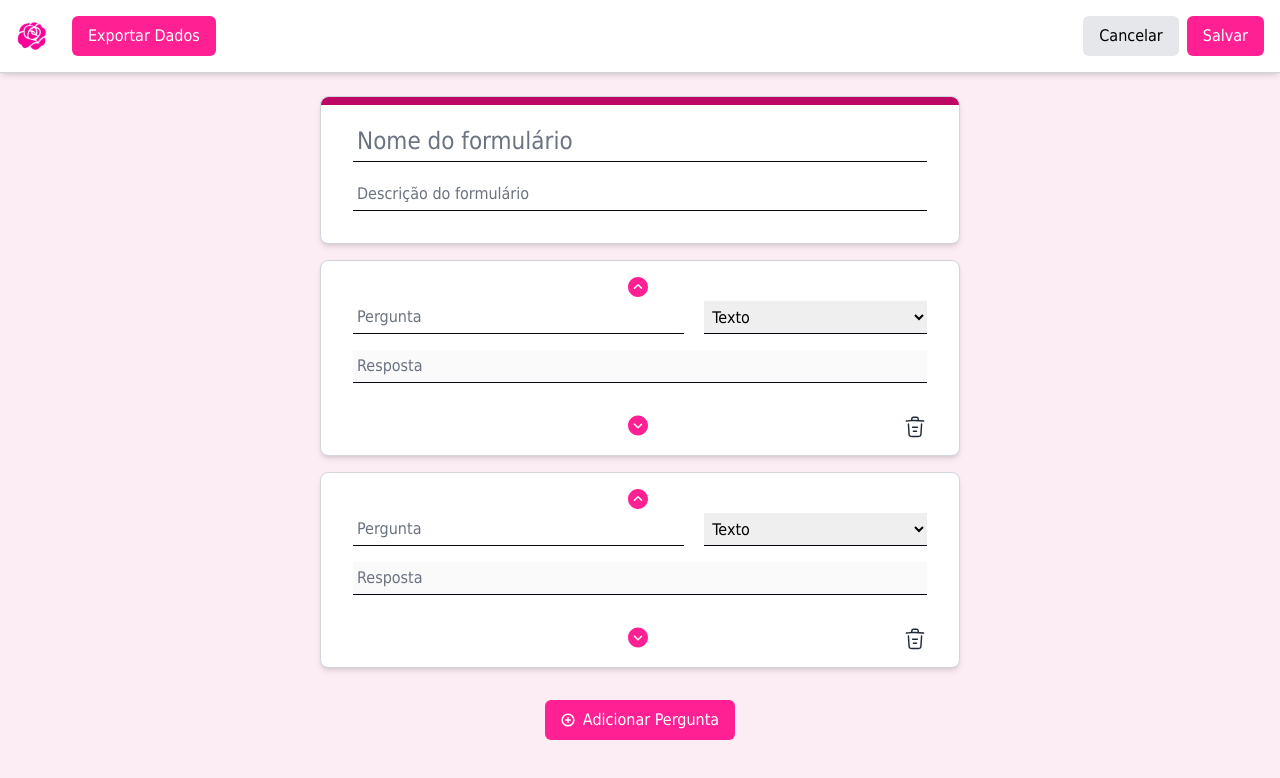
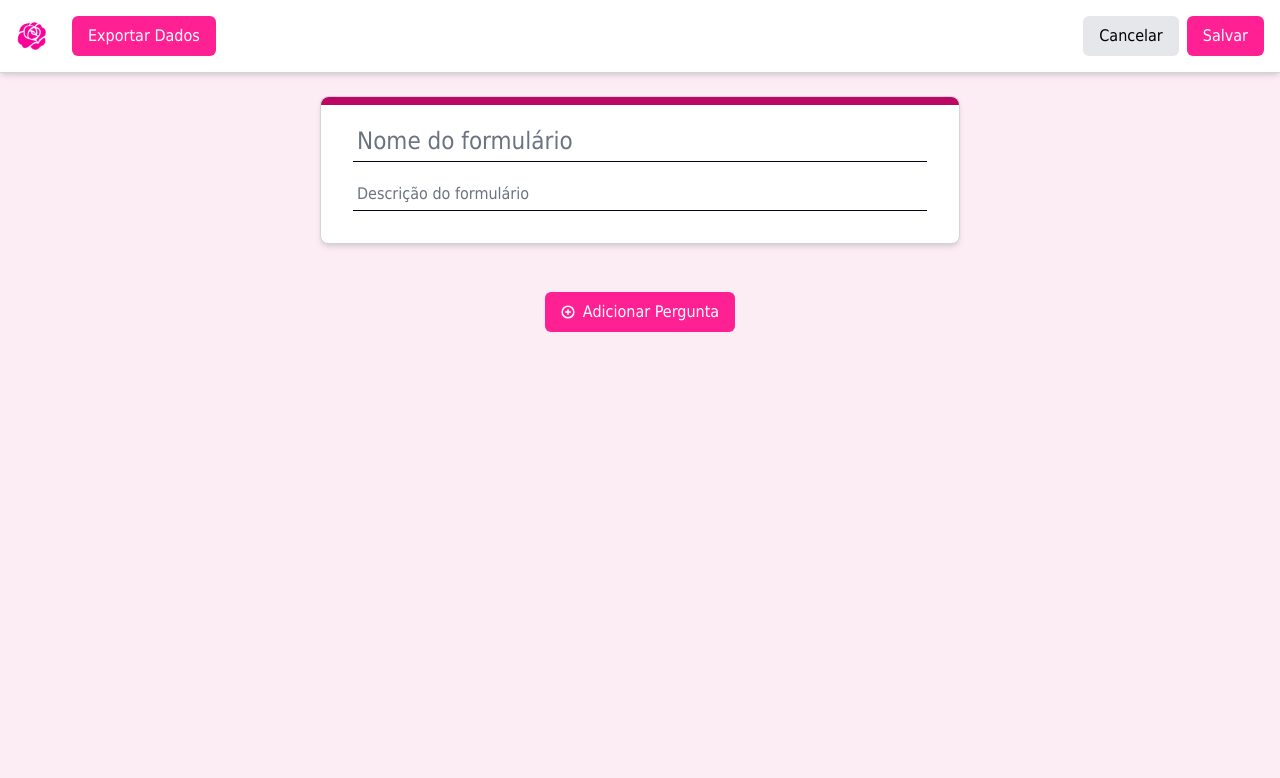
Before and after one commit to 1kow1/red_fem_front_end, a React (Vite) app: page /editform in a window 1280 px wide. Shown: the top 778 px of the page. Built offline with nearby package versions, Linux system fonts and the light colour scheme.

Commit message:
Update EditForm.jsx

```diff
--- a/src/pages/EditForm.jsx
+++ b/src/pages/EditForm.jsx
@@ -5,7 +5,7 @@ import Input from "../components/Input";
 import { useState } from "react";
 import { AnswerTexto, AnswerSimNao, AnswerMultipla, AnswerUnica } from "../components/Answer";
 
-function Headbar() {
+function Headbar({ onSave }) {
   return <>
     <div className="flex flex-row justify-between items-center p-4 border-b border-gray-300
       shadow-md fixed bg-white w-full"
@@ -18,7 +18,7 @@ function Headbar() {
       </div>
       <div className="flex flex-row gap-2">
         <ButtonSecondary>Cancelar</ButtonSecondary>
-        <ButtonPrimary>Salvar</ButtonPrimary>
+        <ButtonPrimary onClick={onSave}>Salvar</ButtonPrimary>
       </div>
     </div>
   </>
@@ -32,8 +32,8 @@ function Card({ children, className }) {
   </>
 }
 
-function Question({ className }) {
-  const [questionType, setQuestionType] = useState("texto");
+function Question({ className, type, onDelete }) {
+  const [questionType, setQuestionType] = useState(type);
   return <>
     <Card className={`py-4 px-8 flex flex-col items-center ${className}`}>
       <IconButton>
@@ -52,21 +52,21 @@ function Question({ className }) {
             value={questionType}
             onChange={(e) => setQuestionType(e.target.value)}
           >
-            <option value="texto">Texto</option>
-            <option value="sim_nao">Sim ou Não</option>
-            <option value="multipla_escolha">Múltipla Escolha</option>
-            <option value="selecao_unica">Seleção Única</option>
+            <option value="Textual">Texto</option>
+            <option value="Dicotomica">Sim ou Não</option>
+            <option value="Multipla_Escolha">Múltipla Escolha</option>
+            <option value="Selecao_Unica">Seleção Única</option>
           </select>
         </div>
 
-        {questionType === "texto" && <AnswerTexto />}
-        {questionType === "sim_nao" && <AnswerSimNao />}
-        {questionType === "multipla_escolha" && <AnswerMultipla name="multipla" />}
-        {questionType === "selecao_unica" && <AnswerUnica name="unica" />}
+        {questionType === "Textual" && <AnswerTexto />}
+        {questionType === "Dicotomica" && <AnswerSimNao />}
+        {questionType === "Multipla_Escolha" && <AnswerMultipla name="multipla" />}
+        {questionType === "Selecao_Unica" && <AnswerUnica name="unica" />}
       </div>
 
       <div className="w-full h-0 flex justify-end">
-        <IconButton>
+        <IconButton onClick={onDelete}>
           <DeleteIcon className="hover:text-redfemActionPink text-gray-800" />
         </IconButton>
       </div>
@@ -79,9 +79,36 @@ function Question({ className }) {
 }
 
 export default function EditForm() {
+  const [perguntas, setPerguntas] = useState({})
+  const [formularioVersaoAnteriorId, setFormularioVersaoAnteriorId] = useState(null)
+  const [nome, setNome] = useState('')
+  const [descricao, setDescricao] = useState('')
+  const [versao, setVersao] = useState(1)
+  const [numQuestions, setNumQuestions] = useState(0)
+
+  const onSave = () => {
+    console.log(perguntas)
+
+    const formData = {
+      formularioVersaoAnteriorId,
+      nome,
+      descricao,
+      versao,
+      perguntas
+    }
+    // Call the API to save the form data
+  }
+
+  const onDelete = (id) => {
+    const newPerguntas = { ...perguntas };
+    delete newPerguntas[id];
+    setPerguntas(newPerguntas);
+    setNumQuestions(numQuestions - 1);
+  }
+
   return (
     <div>
-      <Headbar className="min-h-screen" />
+      <Headbar className="min-h-screen" onSave={onSave} />
       <div className="pt-24 pb-4 px-80 bg-redfemVariantPink bg-opacity-10 min-h-screen">
         <div className="flex flex-col gap-4">
           <Card>
@@ -91,18 +118,37 @@ export default function EditForm() {
                 type="text"
                 className="text-2xl"
                 placeholder="Nome do formulário"
+                onChange={(e) => setNome(e.target.value)}
               />
               <Input
                 type="text"
                 placeholder="Descrição do formulário"
+                onChange={(e) => setDescricao(e.target.value)}
               />
             </div>
           </Card>
 
-          <Question>sasfds</Question>
-          <Question>dsadas</Question>
+          <div className="flex flex-col gap-4">
+            {Object.entries(perguntas).map(([id, pergunta]) => (
+              <Question key={id} type={pergunta.type} onDelete={() => onDelete(id)} />
+            ))}
+          </div>
 
-          <ButtonPrimary className={"justify-center w-fit m-auto mt-4"}>
+          <ButtonPrimary
+            className={"justify-center w-fit m-auto mt-4"}
+            onClick={() =>
+              {
+                setPerguntas({
+                  ...perguntas,
+                  [Date.now()]: {
+                    tipo: "Textual",
+                    posicao: numQuestions
+                  }
+                })
+                setNumQuestions(numQuestions + 1)
+              }
+            }
+          >
             <AddIcon />
             Adicionar Pergunta
           </ButtonPrimary>
```
